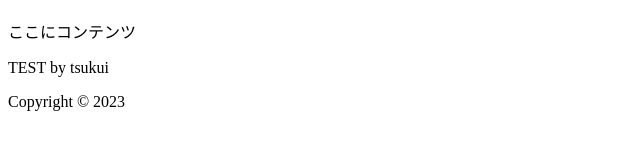
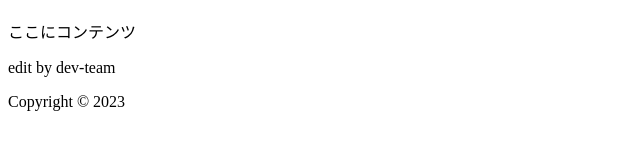
Before and after one commit to true-inc/website_syskey.jp, a plain HTML site: page index.html in a window 1280 px wide. Shown: the part 149-298 px from the top of the page, 0-640 px from the left. Drawn offline with Linux system fonts and the light colour scheme.

Commit message:
Update index.html

```diff
--- a/index.html
+++ b/index.html
@@ -19,7 +19,7 @@
     <main>
       <h1>SYSKEY INC</h1>
       <p>ここにコンテンツ</p>
-      <p>TEST by tsukui</p>
+      <p>edit by dev-team</p>
     </main>
     <footer>
       <p>Copyright © 2023</p>
```
